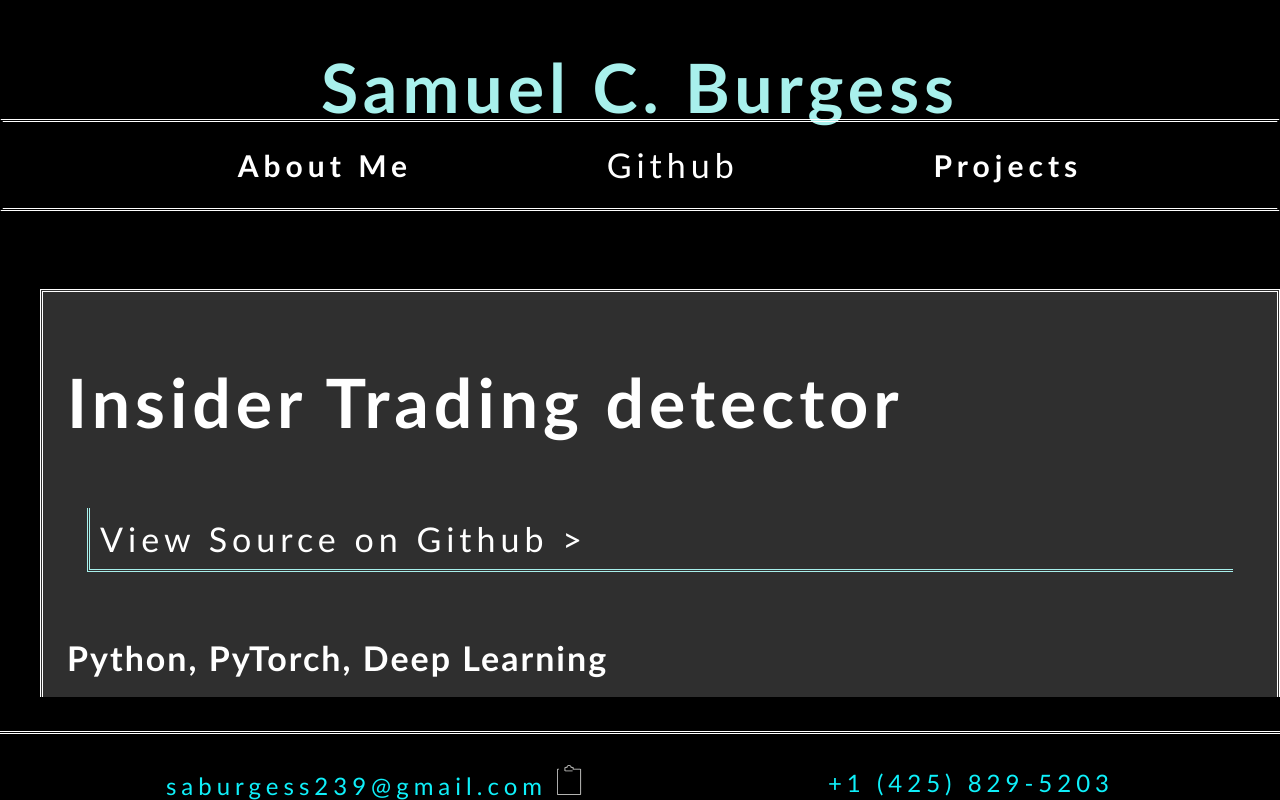
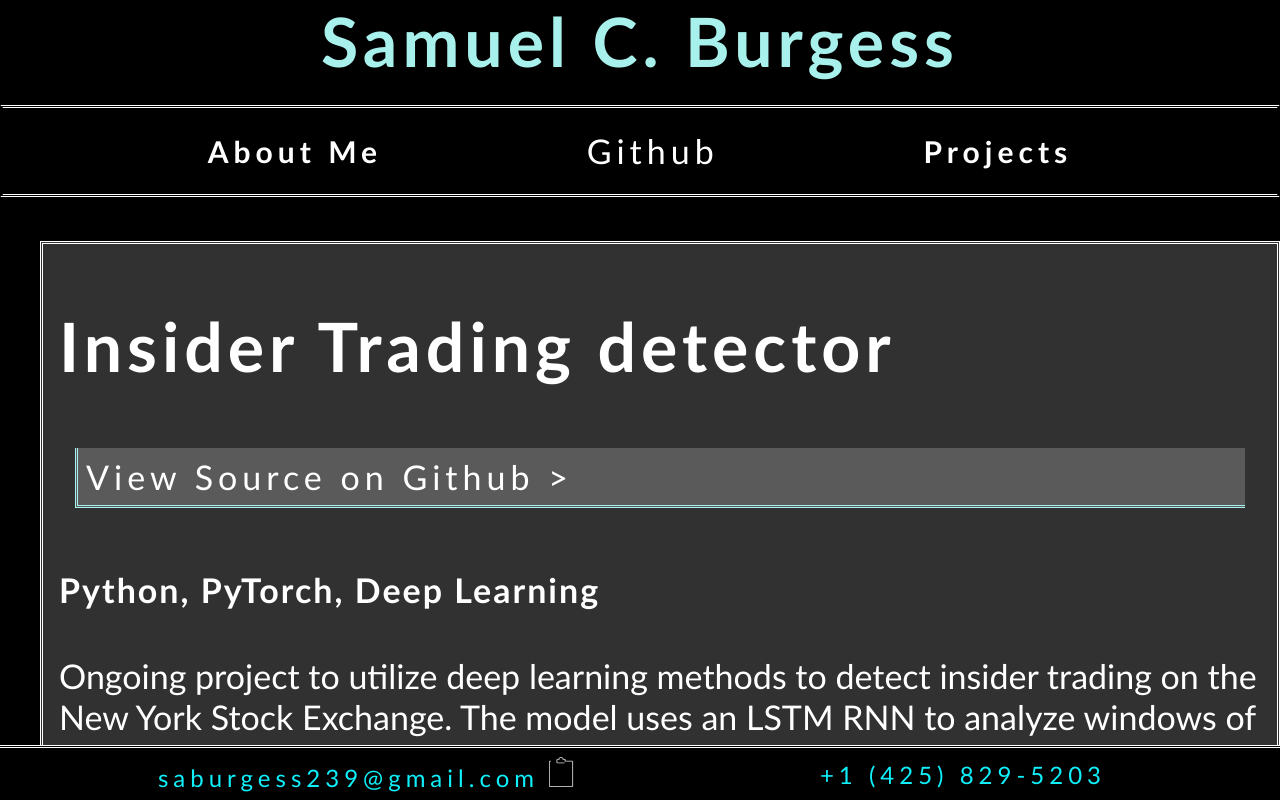
Before and after one commit to samburgess/mysite, a React (Create React App) app: page /projects in a window 1280 px wide. Built offline with nearby package versions, Linux system fonts and the light colour scheme.

Commit message:
insiderbot src

```diff
--- a/public/index.html
+++ b/public/index.html
@@ -2,7 +2,7 @@
 <html lang="en">
   <head>
     <meta charset="utf-8" />
-    <link rel="icon" href="%PUBLIC_URL%/favicon.ico" />
+    <!-- <link rel="icon" href="%PUBLIC_URL%/favicon.ico" /> -->
     <meta name="viewport" content="width=device-width, initial-scale=1" />
     <meta name="theme-color" content="#000000" />
     <meta
@@ -24,7 +24,7 @@
       work correctly both with client-side routing and a non-root public URL.
       Learn how to configure a non-root public URL by running `npm run build`.
     -->
-    <title>React App</title>
+    <title>Sam Burgess</title>
   </head>
   <body>
     <noscript>You need to enable JavaScript to run this app.</noscript>
--- a/src/About.js
+++ b/src/About.js
@@ -6,9 +6,14 @@ function About(){
     return(
         <div className="About">
             <h1>About Me</h1>
-            <div>
-            I am a soon-to-graduate Computer Science student at Western Washington University in Bellingham, WA.
-
+            <div style={{letterSpacing:'0px'}}>
+            Hi! My name is Sam, I am a soon-to-graduate Computer Science student at
+            Western Washington University in Bellingham, WA.
+            I am incredibly passionate about creatively designing software,
+            particularly Deep Learning and web-based technologies.
+            On this website you can find some examples of my work,
+            some of which can be loaded in the browser.
+            Feel free to reach out and ask about any other projects!
 
             </div>
         </div>
--- a/src/App.css
+++ b/src/App.css
@@ -28,11 +28,12 @@
 .Project{
   display: flex;
   flex-direction: column;
-  color: #ffffff;
+  color: rgb(255, 255, 255);
   text-align: left;
-  background-color: rgb(47, 47, 47);
-  padding: 3vh;
+  background-color: rgb(49, 49, 49);
+  padding: 2vh;
   border-style: double;
+  border-color: rgb(255, 255, 255);
   margin-bottom: 3vh;
   margin-top: 3vh;
 }
@@ -44,20 +45,24 @@
   border-style: double;
   border-right: none;
   border-top: none;
-  margin: 20px;
-  padding: 10px;
+  margin: 2vh;
+  padding: 1vh;
+  background-color: rgb(90, 90, 90);
 }
 
 .Project-link:hover{
-  color:rgb(168, 240, 236);
+  color:rgb(49, 49, 49);
+  background-color: rgb(168, 240, 236);
 }
 
 .Project-list{
   overflow-y: scroll;
+  margin: 0px;
 }
 
 .Header{
-  height: 1vh;
+  padding: 0px;
+  text-decoration: none;
 }
 
 .Links{
@@ -68,6 +73,8 @@
   border-bottom: #ffffff;
   border-style: double;
   font-size: 20px;
+  margin-top: 3vh;
+  padding: 0px;
 }
 
 .GhLink{
@@ -114,7 +121,9 @@
 }
 
 .dothing{
+  margin:0px;
   color:white;
+  text-decoration: none;
 }
 
 .dothing:link{
@@ -127,8 +136,8 @@
 
 .App-contacts{
   width: 100%;
+  padding: 1vh;
   font-size: 24px;
-  padding-top: 30px;
   border-top: #ffffff;
   border-top-style: double;
   color:  rgb(6%, 94%, 98%);
--- a/src/App.js
+++ b/src/App.js
@@ -14,8 +14,8 @@ function App() {
     <div className="App">
       {/*ensure correct routing under deployment*/}
       <Router basename={`${process.env.PUBLIC_URL}/`}>
-          <Link to='/' className="dothing">
-            <h1 className="Header">Samuel C. Burgess</h1>
+          <Link to='/' className="Header">
+            <h1 className="dothing" >Samuel C. Burgess</h1>
           </Link>
           <Nav />
           <Switch>
```
